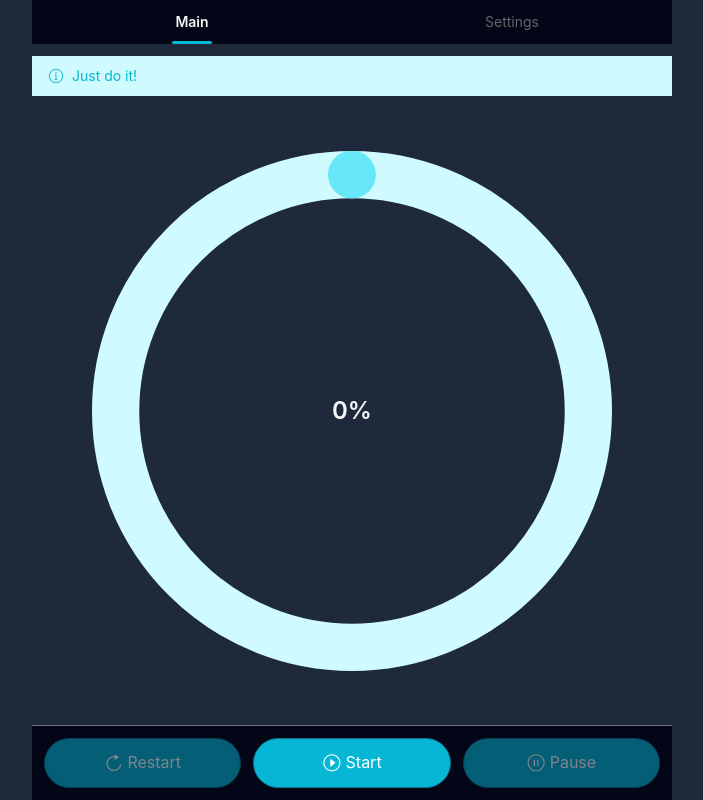
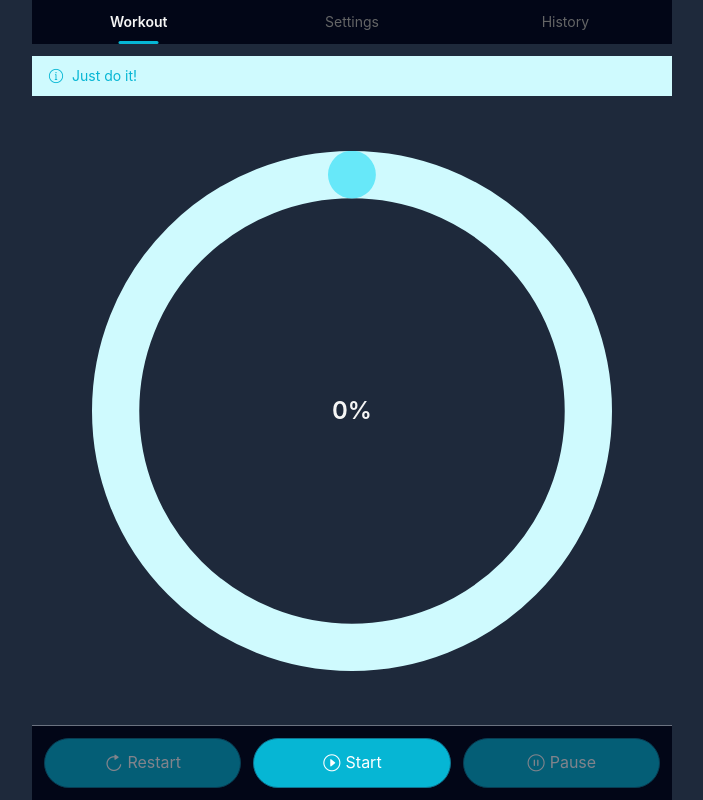
Before and after one commit to d-kuznetsov/wpb, a Vue app: page / in a window 1280 px wide. Shown: the whole page, without its empty margins (288-991 px from the left). Built offline with nearby package versions, Linux system fonts and the light colour scheme.

Commit message:
rename tab

```diff
--- a/src/App.vue
+++ b/src/App.vue
@@ -2,7 +2,7 @@
 import { ref, computed, watch } from 'vue';
 import { ConfigProvider } from 'vant';
 import defaultSettings from './default-settings';
-import MainTab from './components/MainTab.vue';
+import WorkoutTab from './components/WorkoutTab.vue';
 import SettingTab from './components/SettingTab.vue';
 import Tabs from './components/Tabs.vue';
 
@@ -11,7 +11,7 @@ const STORAGE_KEY = 'APP_SETTINGS';
 export default {
   components: {
     ConfigProvider,
-    MainTab,
+    WorkoutTab,
     SettingTab,
     Tabs,
   },
@@ -37,8 +37,8 @@ export default {
   <ConfigProvider theme="dark">
     <div class="app">
       <Tabs>
-        <template v-slot:main>
-          <MainTab :exercises="settings.workout.exercises" />
+        <template v-slot:workout>
+          <WorkoutTab :exercises="settings.workout.exercises" />
         </template>
         <template v-slot:settings>
           <SettingTab v-model="settingsStr" />
--- a/src/components/Tabs.vue
+++ b/src/components/Tabs.vue
@@ -16,11 +16,14 @@ export default {
 
 <template>
   <Tabs v-model:active="active" class="tabs">
-    <Tab title="Main">
-      <slot name="main">Main tab</slot>
+    <Tab title="Workout">
+      <slot name="workout">Workout tab</slot>
     </Tab>
     <Tab title="Settings">
-      <slot name="settings">
+      <slot name="settings">Settings tab</slot>
+    </Tab>
+    <Tab title="History">
+      <slot name="history">
         <div class="empty-tab-content">Coming soon</div>
       </slot>
     </Tab>
```
Also changed, not shown: src/components/WorkoutTab.vue (renamed from src/components/MainTab.vue).
